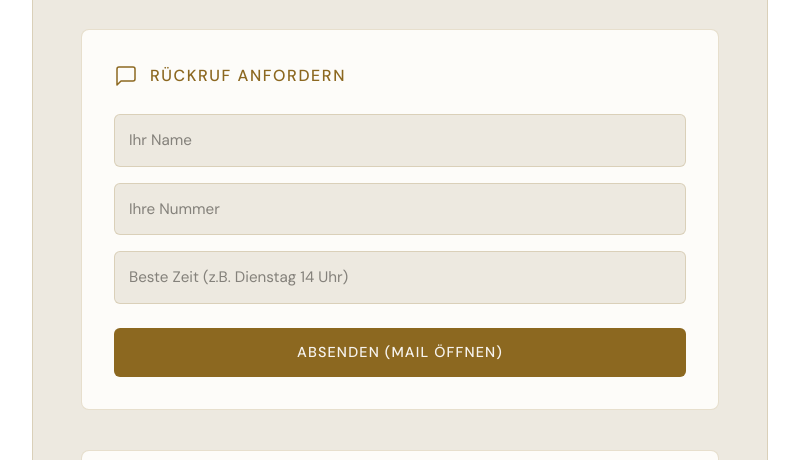
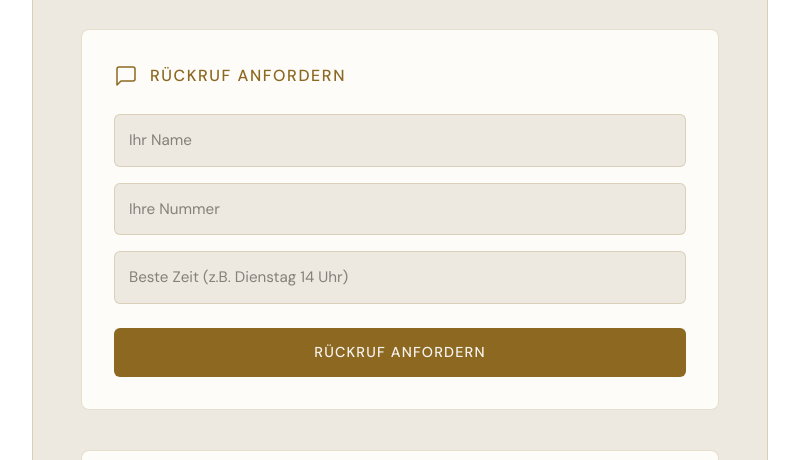
Before and after one commit to berndwiese-code/KI-Coaching-Kompass, a Next.js app: page /kontakt in a window 1280 px wide. Shown: the part 1236-1696 px from the top of the page, without its empty margins (240-1039 px from the left). Built offline with nearby package versions, Linux system fonts and the light colour scheme.

Commit message:
feat: Sicheres Kontaktformular über Web3Forms API integriert

```diff
--- a/components/KontaktClient.tsx
+++ b/components/KontaktClient.tsx
@@ -9,6 +9,7 @@ export default function KontaktClient() {
   const [theme, setTheme] = useState<Theme>("light");
   const [mounted, setMounted] = useState(false);
   const [menuOpen, setMenuOpen] = useState(false);
+  const [formStatus, setFormStatus] = useState<"idle" | "submitting" | "success" | "error">("idle");
 
   useEffect(() => {
     const stored = localStorage.getItem("kck-theme") as Theme | null;
@@ -25,6 +26,29 @@ export default function KontaktClient() {
     const next: Theme = theme === "dark" ? "light" : "dark";
     setTheme(next);
     localStorage.setItem("kck-theme", next);
+  };
+
+  const handleFormSubmit = async (e: React.FormEvent<HTMLFormElement>) => {
+    e.preventDefault();
+    setFormStatus("submitting");
+    const formData = new FormData(e.currentTarget);
+    formData.append("access_key", "f2271aed-9d4c-45f2-a779-96e8ee685e8d");
+    formData.append("subject", "Neue Rückruf-Anfrage über Webseite");
+    formData.append("from_name", "KI-Coaching Kompass");
+
+    try {
+      const res = await fetch("https://api.web3forms.com/submit", {
+        method: "POST",
+        body: formData,
+      });
+      if (res.ok) {
+        setFormStatus("success");
+      } else {
+        setFormStatus("error");
+      }
+    } catch (error) {
+      setFormStatus("error");
+    }
   };
 
   if (!mounted) return null;
@@ -416,15 +440,33 @@ export default function KontaktClient() {
           <div className="kontakt-col">
             <h2 className="kontakt-col-title">Weitere Kontaktwege</h2>
 
-            <form action="mailto:Wiese@ISHA.de?subject=Rückruf%20anfordern" method="post" encType="text/plain" className="rueckruf-form">
+            <form onSubmit={handleFormSubmit} className="rueckruf-form">
               <span className="rueckruf-form-title">
                 <svg width="24" height="24" fill="none" stroke="currentColor" strokeWidth="1.5" strokeLinecap="round" strokeLinejoin="round" viewBox="0 0 24 24"><path d="M21 15a2 2 0 01-2 2H7l-4 4V5a2 2 0 012-2h14a2 2 0 012 2z" /></svg>
                 Rückruf anfordern
               </span>
-              <input type="text" name="Name" placeholder="Ihr Name" className="rueckruf-input" required />
-              <input type="tel" name="Telefon" placeholder="Ihre Nummer" className="rueckruf-input" required />
-              <input type="text" name="Wunschzeit" placeholder="Beste Zeit (z.B. Dienstag 14 Uhr)" className="rueckruf-input" />
-              <button type="submit" className="rueckruf-btn">Absenden (Mail öffnen)</button>
+
+              {formStatus === "success" ? (
+                <div style={{ padding: "1.5rem 1rem", background: "var(--bg3)", borderRadius: "6px", color: "var(--text)", textAlign: "center", fontSize: "0.95rem" }}>
+                  <strong>Vielen Dank!</strong><br />Deine Anfrage wurde erfolgreich gesendet. Ich melde mich in Kürze bei dir.
+                </div>
+              ) : (
+                <>
+                  <input type="text" name="Name" placeholder="Ihr Name" className="rueckruf-input" required disabled={formStatus === "submitting"} />
+                  <input type="tel" name="Telefon" placeholder="Ihre Nummer" className="rueckruf-input" required disabled={formStatus === "submitting"} />
+                  <input type="text" name="Wunschzeit" placeholder="Beste Zeit (z.B. Dienstag 14 Uhr)" className="rueckruf-input" disabled={formStatus === "submitting"} />
+
+                  {formStatus === "error" && (
+                    <div style={{ color: "#d32f2f", fontSize: "0.85rem", marginTop: "0.5rem" }}>
+                      Ein Fehler ist aufgetreten. Bitte versuche es später nochmal oder rufe an.
+                    </div>
+                  )}
+
+                  <button type="submit" disabled={formStatus === "submitting"} className="rueckruf-btn" style={{ opacity: formStatus === "submitting" ? 0.7 : 1 }}>
+                    {formStatus === "submitting" ? "Wird gesendet..." : "Rückruf anfordern"}
+                  </button>
+                </>
+              )}
             </form>
 
             <div className="contact-list">
```
